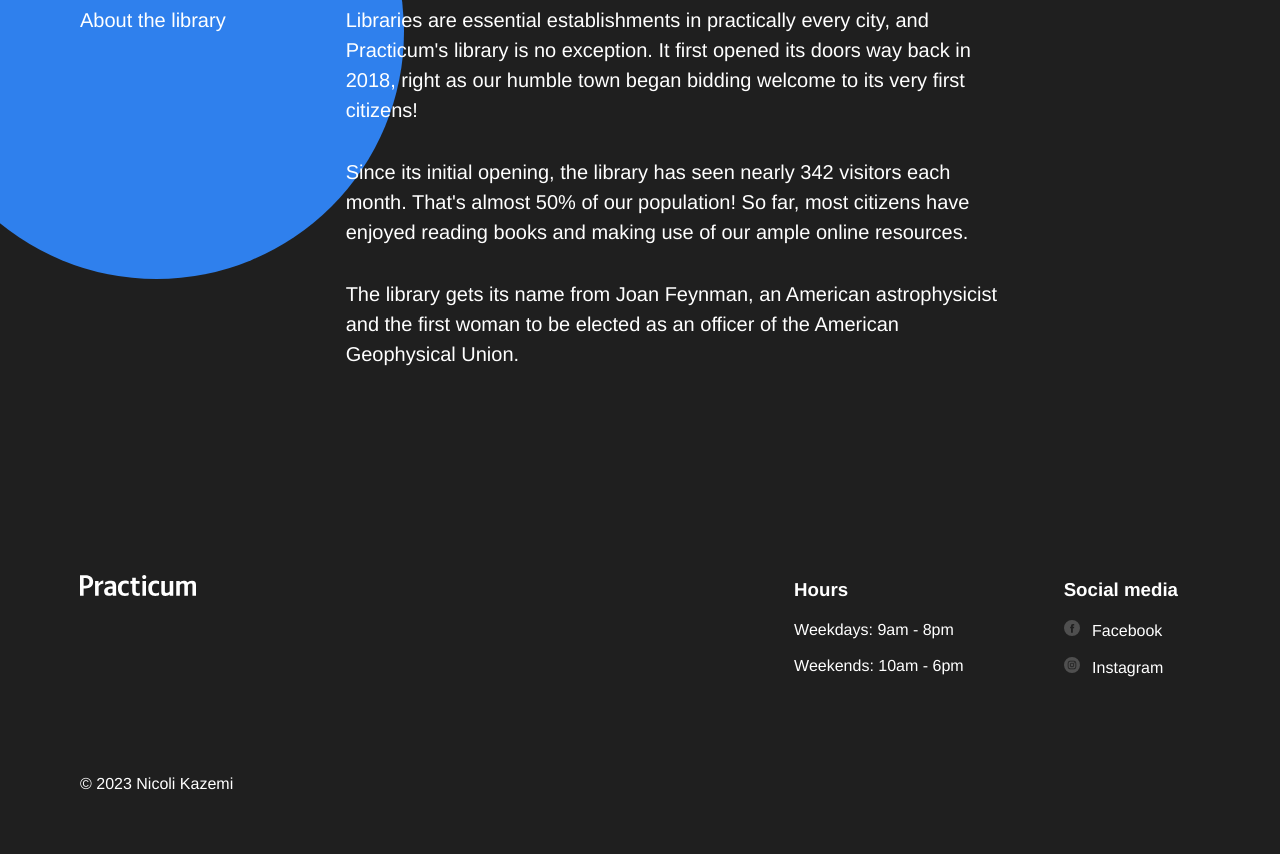
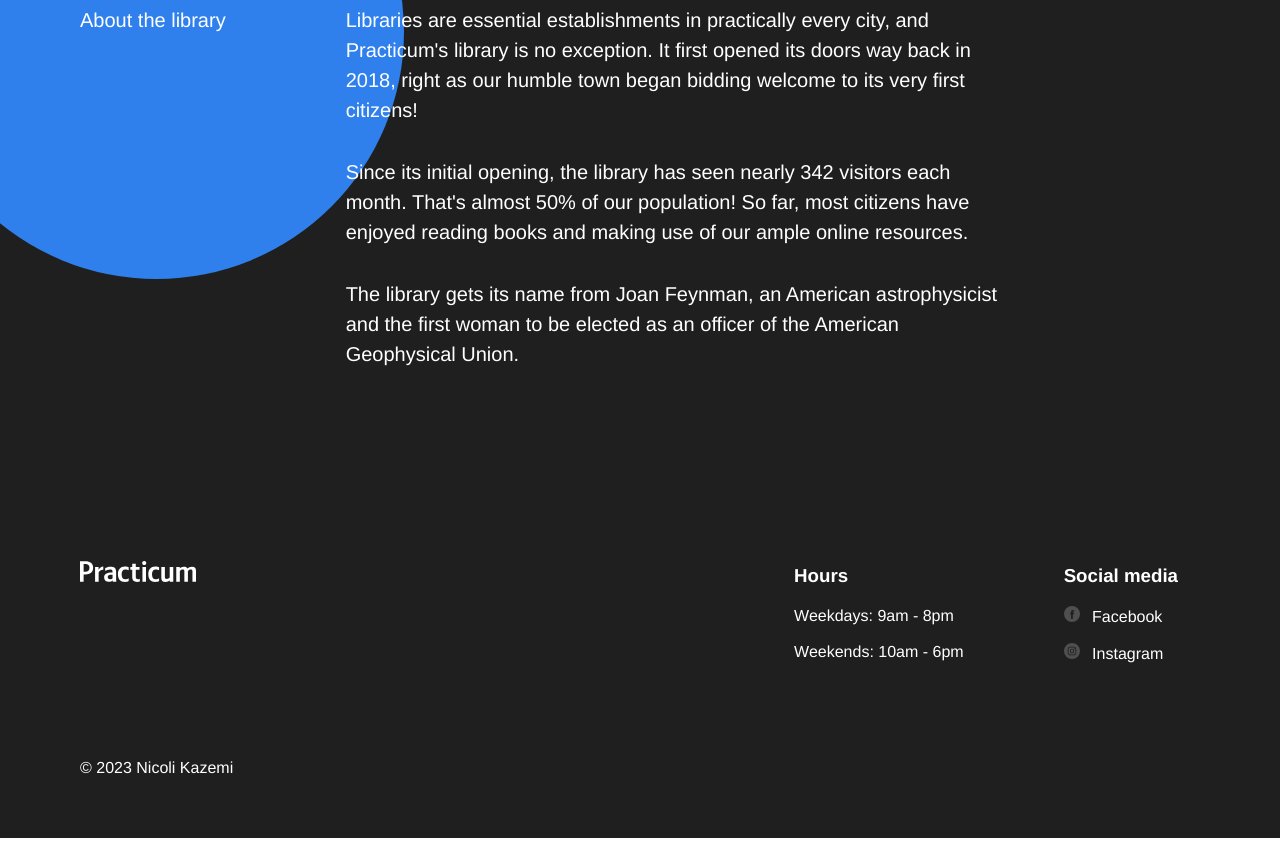
Before and after one commit to G0LD3N-c0de/se_project_library, a plain HTML site: page index.html in a window 1280 px wide. Shown: the part 3537-4391 px from the top of the page. Drawn offline with Linux system fonts and the light colour scheme.

Commit message:
final commit

```diff
--- a/index.html
+++ b/index.html
@@ -311,7 +311,7 @@
                     src="./images/facebook_white.svg"
                     alt="facebook logo"
                   />
-                  <p class="footer__list-text">Facebook</p>
+                  Facebook
                 </a>
               </li>
               <li class="footer__list-item">
@@ -321,7 +321,7 @@
                     src="./images/instagram_white.svg"
                     alt="instagram logo"
                   />
-                  <p class="footer__list-text">Instagram</p>
+                  Instagram
                 </a>
               </li>
             </ul>
--- a/styles/style.css
+++ b/styles/style.css
@@ -441,8 +441,12 @@
   margin-bottom: 16px;
 }
 
+.footer__list-item:last-of-type {
+  margin-bottom: 0;
+}
+
 .footer__column-heading {
-  margin-bottom: 20px;
+  margin: 0 0 20px;
 }
 
 .footer__column-link {
@@ -462,10 +466,6 @@
   margin-right: 8px;
 }
 
-.footer__list-text {
-  display: inline;
-}
-
 .footer__copyright {
   margin: 80px 0 0 0;
 }
```
